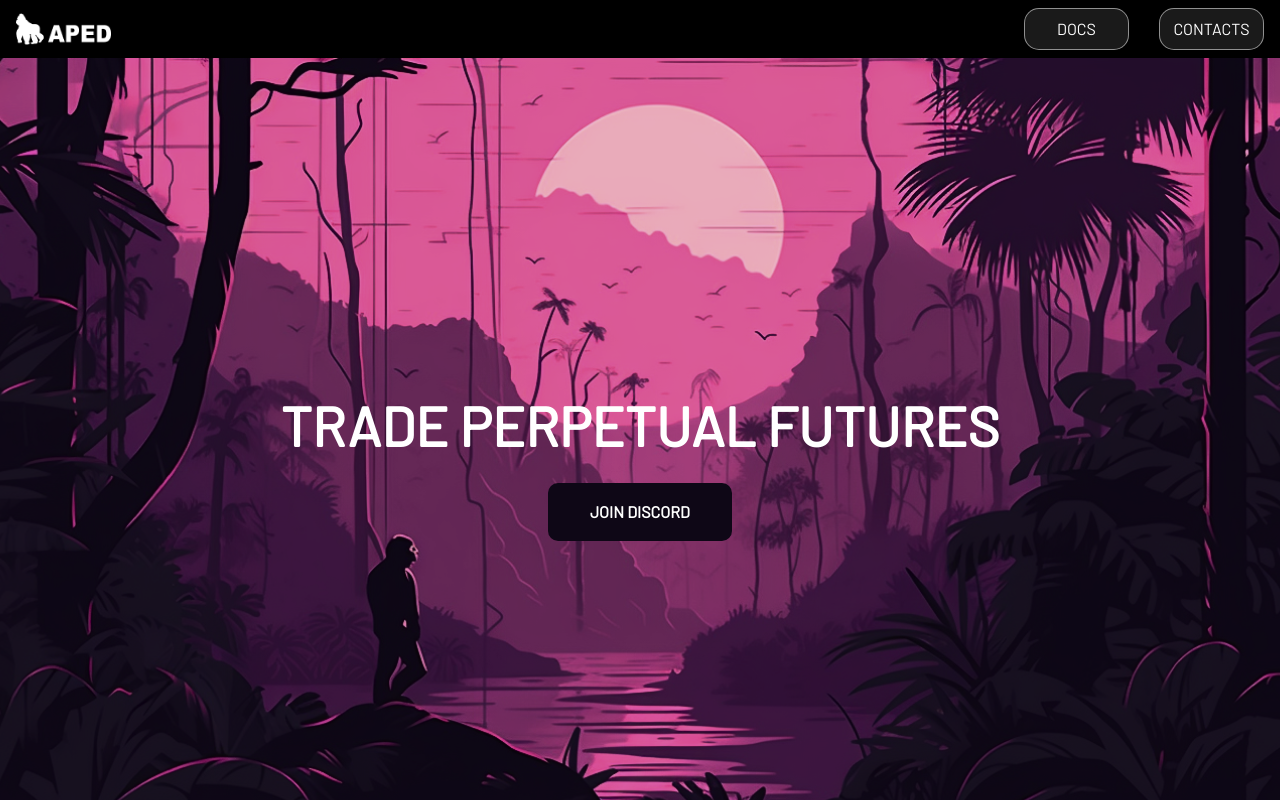
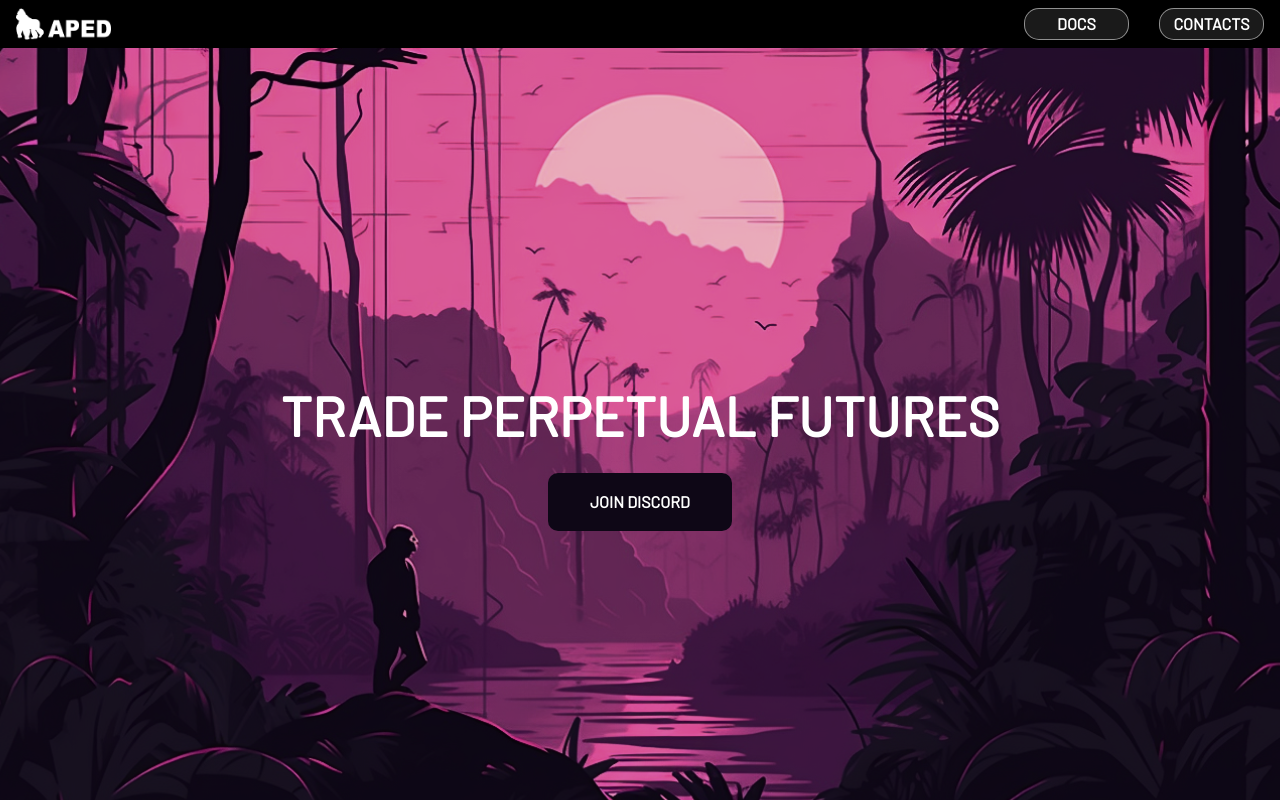
Before and after one commit to razhzq/seisunfrontend, a React (Create React App) app: page / in a window 1280 px wide. Shown: the top 800 px of the page. Built offline with nearby package versions, Linux system fonts and the light colour scheme.

Commit message:
header button fixed

```diff
--- a/src/components/HeaderNav.js
+++ b/src/components/HeaderNav.js
@@ -20,12 +20,12 @@ const HeaderNav = () => {
 						{
 							!navbarOpen ? (
 								<div className="bg-black flex flex-row gap-[30px]">
-									<li className='w-[105px] text-center h-[32px] border-[#AEAEAE] border-[1px] border-opacity-80 rounded-[15px] py-5 flex items-center justify-center bg-[#1A1A1A]'>
-										<a href="/docs" className="text-white">DOCS</a>
+									<li className='w-[105px] text-center h-[32px] border-[#AEAEAE] border-[1px] border-opacity-80 rounded-[15px] flex items-center justify-center bg-[#1A1A1A] font-bold uppercase'>
+										<a href="/docs" className="text-white">docs</a>
 									</li>
 
-									<li className='w-[105px] text-center h-[32px] border-[#AEAEAE] border-[1px] border-opacity-80 rounded-[15px] py-5 flex items-center justify-center bg-[#1A1A1A]'>
-										<a href="/contacts" className="text-white">CONTACTS</a>
+									<li className='w-[105px] text-center h-[32px] border-[#AEAEAE] border-[1px] border-opacity-80 rounded-[15px] flex items-center justify-center bg-[#1A1A1A] font-bold uppercase'>
+										<a href="/contacts" className="text-white">contacts</a>
 									</li>
 								</div>
 							) : (
```
